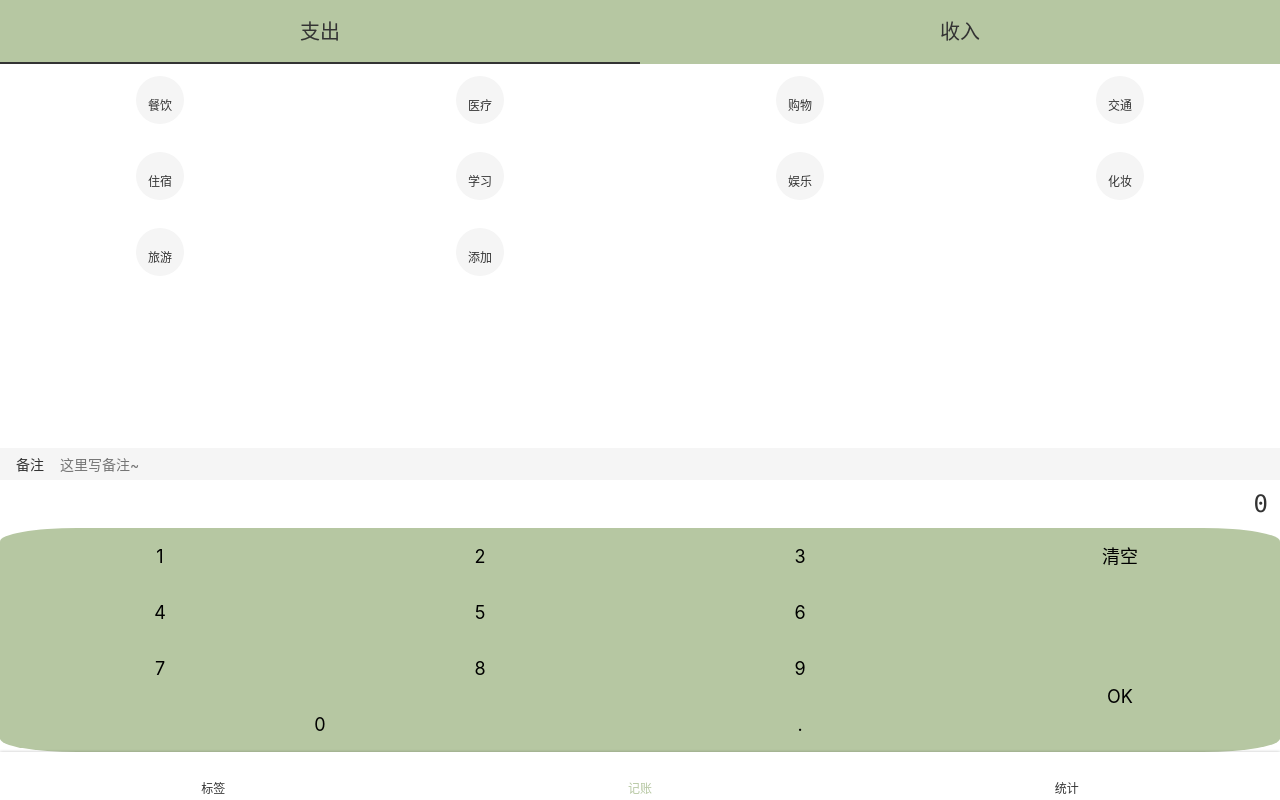
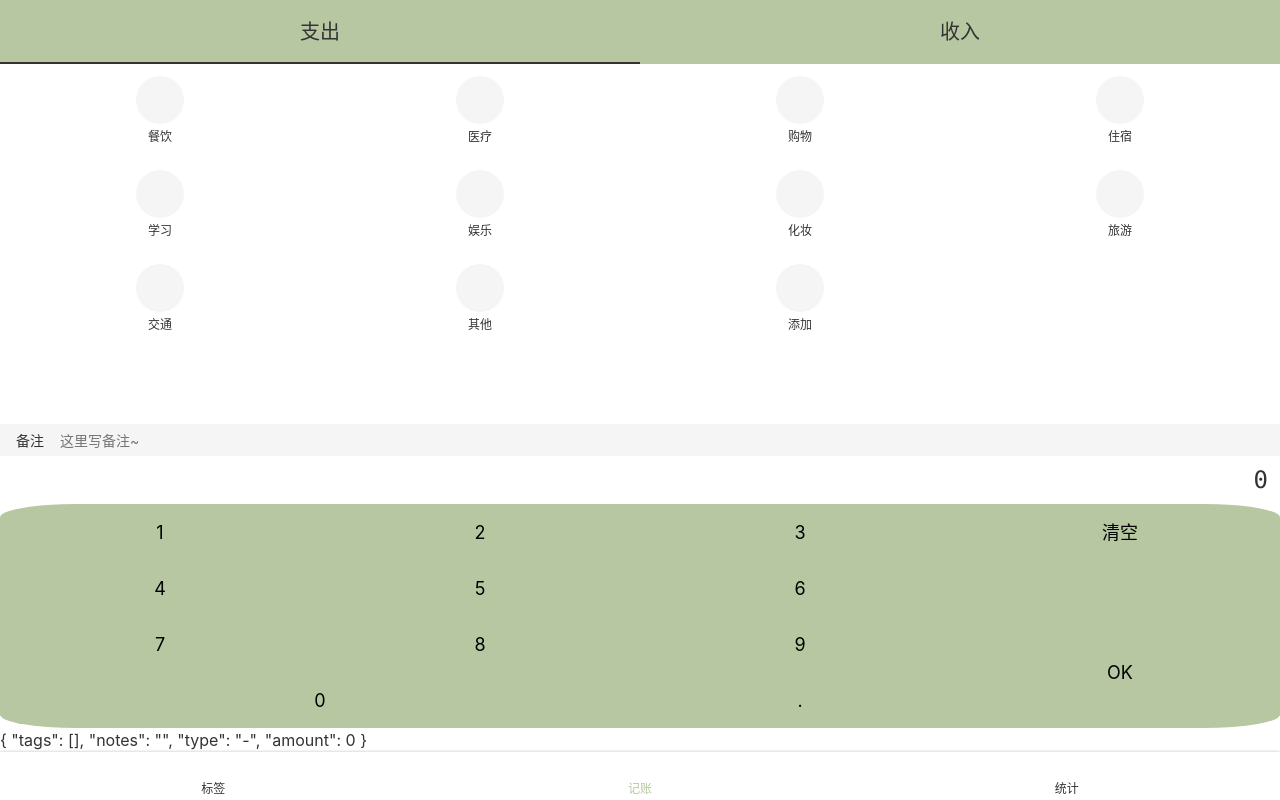
Before and after one commit to Yue2167/Morney, a Vue app: page /#/money in a window 1280 px wide. Built offline with nearby package versions, Linux system fonts and the light colour scheme.

Commit message:
收集四个组件的数据到record

```diff
--- a/src/components/Money/Notes.vue
+++ b/src/components/Money/Notes.vue
@@ -1,6 +1,5 @@
 <template>
   <div>
-    {{value}}
     <label class="notes">
       <span class="name">备注</span>
       <input type="text" v-model="value" placeholder="这里写备注~">
@@ -9,11 +8,15 @@
 </template>
 <script lang="ts">
 import Vue from 'vue';
-import { Component } from 'vue-property-decorator';
+import { Component, Watch } from 'vue-property-decorator';
 
 @Component
 export default class Notes extends Vue {
-  value='';
+  value = '';
+  @Watch('value')
+  onValueChanged(value: string, oldValue: string) {
+    this.$emit('update:value', value)
+  }
 }
 </script>
 <style scoped lang="scss">
--- a/src/components/Money/NumberPad.vue
+++ b/src/components/Money/NumberPad.vue
@@ -23,7 +23,7 @@
 </template>
 <script lang="ts">
 import Vue from 'vue';
-import {Component, Prop} from 'vue-property-decorator';
+import { Component, Prop } from 'vue-property-decorator';
 
 @Component
 export default class NumberPad extends Vue {
@@ -58,6 +58,8 @@ export default class NumberPad extends Vue {
   }
 
   ok() {
+    this.$emit('update:value', this.output)
+    this.output='0';
   }
 
   clear() {
@@ -83,7 +85,7 @@ export default class NumberPad extends Vue {
     border-radius: 6%;
     @extend %clearFix;
 
-    > button {
+    >button {
       float: left;
       width: 25%;
       height: 56px;
@@ -95,7 +97,8 @@ export default class NumberPad extends Vue {
         height: 56*2px;
         float: right;
       }
-      &.zero{
+
+      &.zero {
         width: 2*25%;
       }
     }
--- a/src/components/Money/Tags.vue
+++ b/src/components/Money/Tags.vue
@@ -1,13 +1,17 @@
 <template>
   <div class="tags">
     <ul class="current">
-      <li v-for="tag in dataSource" :key="tag"
-          :class="{selected:selectedTags.indexOf(tag)>=0}"
-          @click="select(tag)">
-        <div class="tags-icon">
-          <Icon name="repast"/>
-          {{tag}}
+      <li v-for="tag in dataSource" :key="tag.name" @click="toggle(tag)">
+        <div class="tags-icon" :class="{ selected: selectedTags.indexOf(tag) >= 0 }">
+          <Icon :name="tag.svgName"/>
         </div>
+        {{ tag.name }}
+      </li>
+      <li>
+        <div class="tags-icon" @click="create">
+          <Icon name="add"/>
+        </div>
+        添加
       </li>
     </ul>
   </div>
@@ -18,22 +22,48 @@ import {Component, Prop} from 'vue-property-decorator';
 
 @Component
 export default class Tags extends Vue {
-  @Prop(Array) dataSource: string[] | undefined;
-  selectedTags: string[] = [];
-  select(tag:string){
+  // eslint-disable-next-line @typescript-eslint/ban-types
+  @Prop(Array) dataSource: object[] | undefined;
+  // eslint-disable-next-line @typescript-eslint/ban-types
+  selectedTags: object[] = [];
+
+  // eslint-disable-next-line @typescript-eslint/ban-types
+  toggle(tag: object) {
+    this.selectedTags = [];
     this.selectedTags.push(tag);
+    this.$emit('update:value', this.selectedTags[0]);
+  }
+
+  create() {
+    let name = window.prompt('请输入四字以下的标签名')!;
+    this.dataSource!.forEach(item => {
+      console.log(item.name);
+      if (item.name == name) {
+        name = '';
+      }
+    });
+    if (name.trim() === '' || name.length > 4) {
+      alert('标签名不规范或重复命名');
+    } else if (this.dataSource) {
+      this.$emit('update:dataSource', [
+        ...this.dataSource,
+        {name, svgName: 'star'},
+      ]);
+    }
   }
 }
 </script>
 <style scoped lang="scss">
 .tags {
   flex-grow: 1;
+
   > .current {
     display: flex;
     flex-wrap: wrap;
     flex-direction: row;
     align-content: center;
     overflow: auto;
+
     > li {
       display: flex;
       width: 25%;
@@ -41,6 +71,7 @@ export default class Tags extends Vue {
       flex-direction: column;
       align-items: center;
       font-size: 12px;
+
       > .tags-icon {
         display: flex;
         flex-direction: column;
@@ -52,13 +83,15 @@ export default class Tags extends Vue {
         margin-bottom: 4px;
         justify-content: center;
         align-items: center;
-        &.selected{
-          background: #B6C7A2;
+
+        &.selected {
+          background: #b6c7a2;
         }
-        //> .icon {
-        //  width: 48px;
-        //  height: 48px;
-        //}
+
+        > .icon {
+          width: 48px;
+          height: 48px;
+        }
       }
     }
   }
--- a/src/components/Money/Types.vue
+++ b/src/components/Money/Types.vue
@@ -1,25 +1,26 @@
 <template>
   <div>
     <ul class="types">
-      <li :class="type === '-' && 'selected'" @click="selectType('-')">支出
+      <li :class="value === '-' && 'selected'" @click="selectType('-')">支出
       </li>
-      <li :class="type === '+' && 'selected'" @click="selectType('+')">收入
+      <li :class="value === '+' && 'selected'" @click="selectType('+')">收入
       </li>
     </ul>
   </div>
 </template>
 <script lang="ts">
 import Vue from 'vue';
-import {Component, Prop} from 'vue-property-decorator';
+import { Component, Prop } from 'vue-property-decorator';
 
 @Component
 export default class Types extends Vue {
-  type = '-';//'-'表示支出'+'
+  @Prop() readonly value!: string;
+
   selectType(type: string) {
     if (type !== '-' && type !== '+') {
       throw new Error('type is unknown');
     }
-    this.type = type;
+    this.$emit('update:value', type);
   }
 }
 </script>
@@ -32,7 +33,7 @@ export default class Types extends Vue {
   text-align: center;
   font-size: 20px;
 
-  > li {
+  >li {
     width: 50%;
     height: 64px;
     display: flex;
--- a/src/views/Money.vue
+++ b/src/views/Money.vue
@@ -1,28 +1,64 @@
 <template>
   <div>
     <Layout class-prefix="layout">
-      <NumberPad />
-      <Notes />
-      <Tags :data-source="tags" />
-      <Types />
+      {{ record }}
+      <NumberPad @update:value="onUpdateAmount" />
+      <Notes @update:value="onUpdateNotes" />
+      <Tags :data-source.sync="tags" @update:value="onUpdateTags" />
+      <Types :value.sync="record.type" />
     </Layout>
   </div>
 </template>
 <script lang="ts">
-import NumberPad from '@/components/Money/NumberPad.vue';
-import Notes from '@/components/Money/Notes.vue';
-import Tags from '@/components/Money/Tags.vue';
-import Types from '@/components/Money/Types.vue';
-export default {
-  name: 'Money.vue',
+import Vue from "vue";
+import NumberPad from "@/components/Money/NumberPad.vue";
+import Notes from "@/components/Money/Notes.vue";
+import Tags from "@/components/Money/Tags.vue";
+import Types from "@/components/Money/Types.vue";
+import { Component } from "vue-property-decorator";
+
+type Record = {
+  // eslint-disable-next-line @typescript-eslint/ban-types
+  tags: object[];
+  notes: string;
+  type: string;
+  amount: number;
+};
+@Component({
   components: { Types, Tags, Notes, NumberPad },
-  data() {
-    return {
-      tags: ['餐饮', '医疗', '购物', '交通', '住宿', '学习', '娱乐', '化妆', '旅游', '添加']
+})
+export default class Money extends Vue {
+  tags = [
+    { name: "餐饮", svgName: "repast" },
+    { name: "医疗", svgName: "medical" },
+    { name: "购物", svgName: "shopping" },
+    { name: "住宿", svgName: "house" },
+    { name: "学习", svgName: "learning" },
+    { name: "娱乐", svgName: "amusement" },
+    { name: "化妆", svgName: "dressing" },
+    { name: "旅游", svgName: "travel" },
+    { name: "交通", svgName: "traffic" },
+    { name: "其他", svgName: "other" },
+  ];
+  record: Record = {
+    tags: [],
+    notes: "",
+    type: "-",
+    amount: 0,
+  };
+  // eslint-disable-next-line @typescript-eslint/ban-types
+  onUpdateTags(value: object[]) {
+    this.record.tags = []
+    this.record.tags.push(value.name);
 
-    }
   }
-};
+  onUpdateNotes(value: string) {
+    this.record.notes = value;
+  }
+  onUpdateAmount(value: string) {
+    this.record.amount = parseFloat(value);
+  }
+}
 </script>
 <style lang="scss">
 .layout-content {
```
Also changed, not shown: src/components/Icon.vue (+7 -6 lines), src/assets/icons/other.svg (added), src/assets/icons/star.svg (added).
